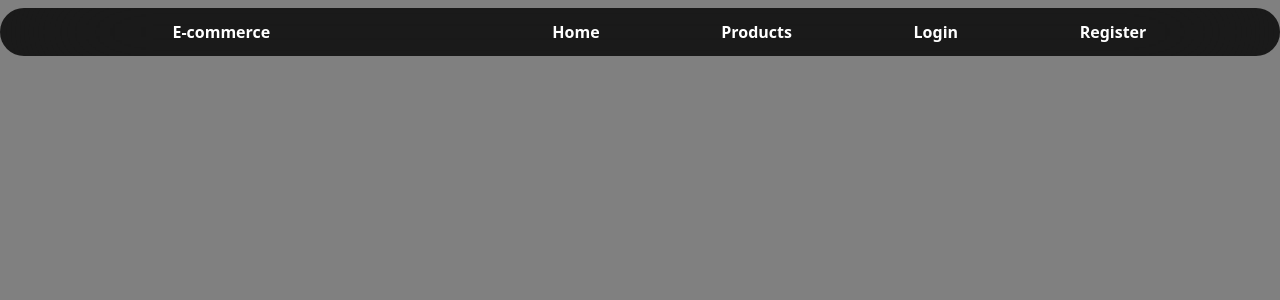
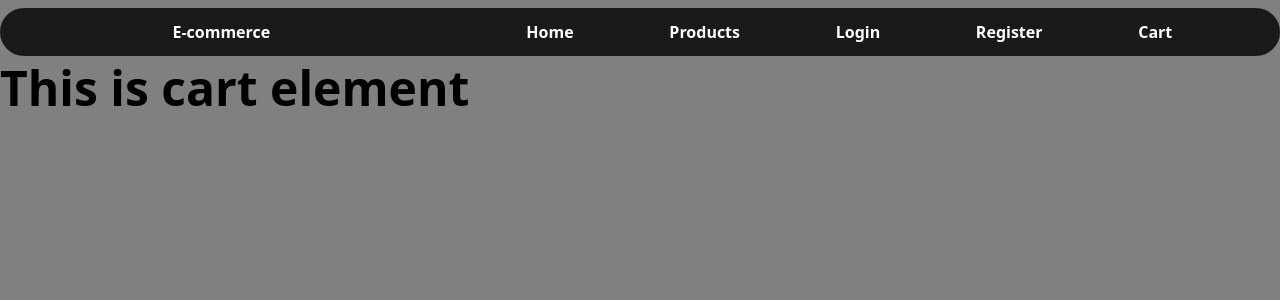
Before and after one commit to SiddharthAnbumani/e-commerce, a React (Vite) app in the folder client/: page /cart in a window 1280 px wide. Shown: the top 300 px of the page. Built offline with nearby package versions, Linux system fonts and the light colour scheme.

Commit message:
Added Cart Page

```diff
--- a/client/src/App.jsx
+++ b/client/src/App.jsx
@@ -11,6 +11,7 @@ import './index.css'
 import MakeProduct from "./pages/MakeProduct"
 import EditProduct from "./pages/EditProduct"
 import IndividualProduct from "./pages/IndividualProduct"
+import Cart from "./pages/Cart"
 
 export default function App(){
   return (
@@ -28,6 +29,7 @@ export default function App(){
         <Route path="/vendor-login" element={<VendorLogin/>} />
         <Route path="/buyer-sign" element={<BuyerSignUp/>} />
         <Route path="/buyer-login" element={<BuyerLogin/>} />
+        <Route path="/cart" element={<Cart/>} />
       </Routes>
     </BrowserRouter>
 
--- a/client/src/components/Navbar.jsx
+++ b/client/src/components/Navbar.jsx
@@ -52,6 +52,11 @@ export default function Navbar() {
             </li>
           </ul>
         </li>
+        <li className="hover:scale-110">
+          <NavLink to='/cart'>
+          Cart
+          </NavLink>
+        </li>
       </ul>
     </div>
   )
--- /dev/null
+++ b/client/src/pages/Cart.jsx
@@ -0,0 +1,7 @@
+export default function Cart(){
+    return (
+        <div className="">
+            <h1 className="text-5xl font-extrabold">This is cart element</h1>
+        </div>
+    )
+}
```
